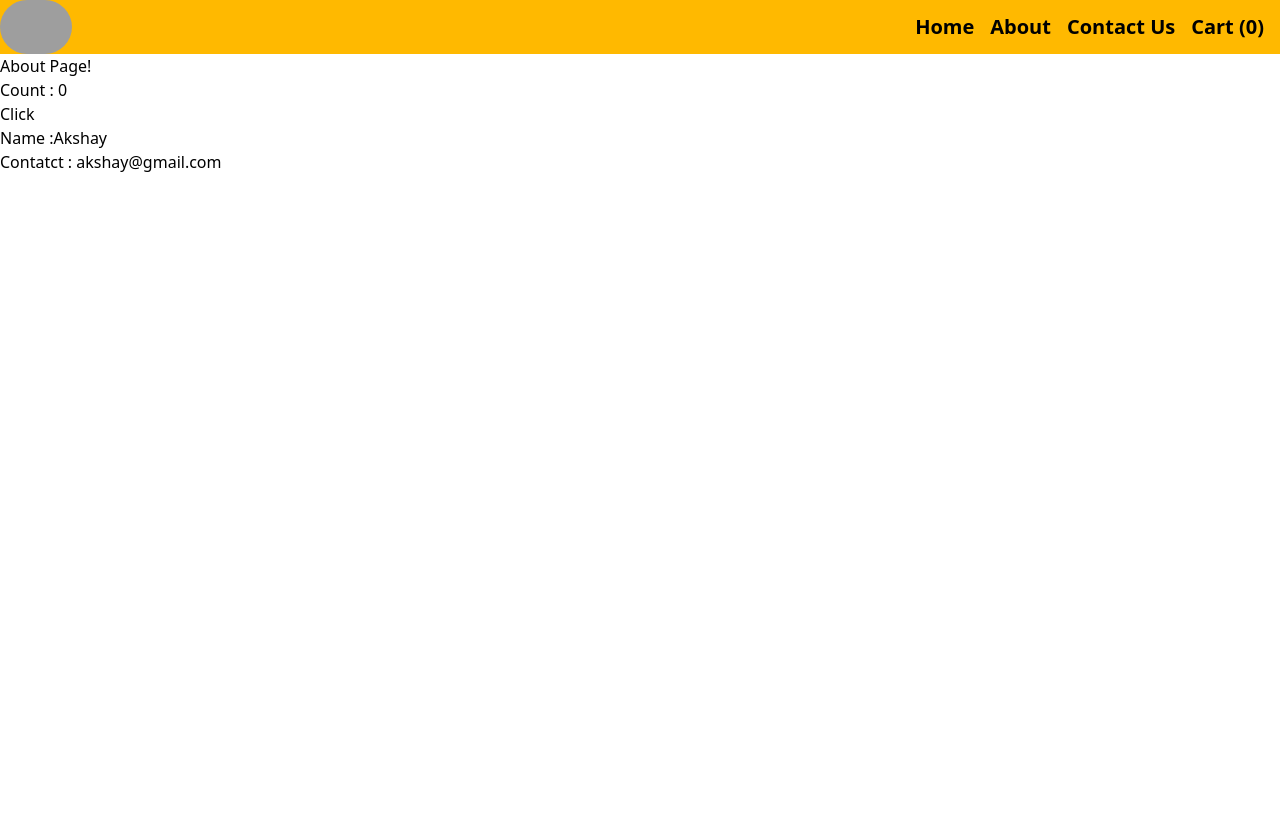
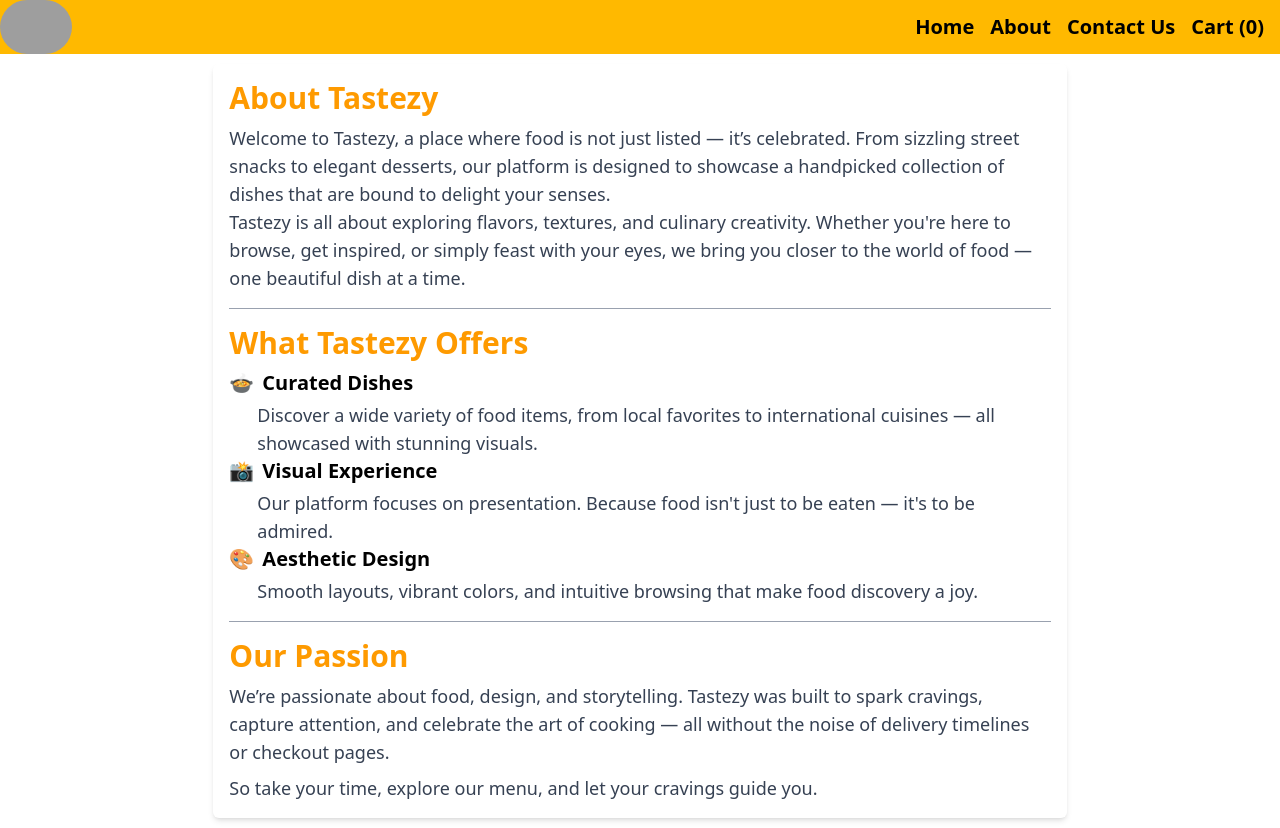
Before and after one commit to Madhuharika756/Tastezy_ReactProject, a React (Vite) app: page /about in a window 1280 px wide. Before the commit the page ends 800 px from the top, so only its background shows below. Built offline with nearby package versions, Linux system fonts and the light colour scheme; grey boxes are pictures that could not be loaded.

Commit message:
Modification

```diff
--- a/src/components/About.jsx
+++ b/src/components/About.jsx
@@ -1,30 +1,47 @@
 import UserClass from "./UserClass";
-const About =()=>{
-    return(
+const About = () => {
+    return (
         <>
-            <h1>About Page!</h1>
-            <UserClass name={"Akshay"}  email={'akshay@gmail.com'}/>
+            <div className="w-8/12 mx-auto my-2.5 shadow-md p-4 rounded-md">
+                <h1 className="text-3xl font-bold  text-amber-500 ">About Tastezy</h1>
+                <p className="text-left text-lg text-gray-700 mt-2 ">Welcome to Tastezy, a place where food is not just listed — it’s celebrated. From sizzling street snacks to elegant desserts, our platform is designed to showcase a handpicked collection of dishes that are bound to delight your senses.</p>
+
+                <p className="text-left text-lg text-gray-700">Tastezy is all about exploring flavors, textures, and culinary creativity. Whether you're here to browse, get inspired, or simply feast with your eyes, we bring you closer to the world of food — one beautiful dish at a time.</p>
+                <p className="border-b-1 border-gray-400 my-4"></p>
+                <h1 className="text-3xl font-bold  text-amber-500">What Tastezy Offers</h1>
+                <ul className="mt-2">
+                    <li className="space-y-1">
+                        <h2 className="text-xl font-bold flex items-center">
+                            🍲 <span className="ml-2">Curated Dishes</span>
+                        </h2>
+                        <p className="pl-7 text-gray-700  text-lg">
+                            Discover a wide variety of food items, from local favorites to international cuisines — all showcased with stunning visuals.
+                        </p>
+                    </li>
+                    <li className="space-y-1">
+                        <h2 className="text-xl font-bold flex items-center">
+                            📸 <span className="ml-2">Visual Experience</span>
+                        </h2>
+                        <p className="pl-7 text-gray-700  text-lg">
+                            Our platform focuses on presentation. Because food isn't just to be eaten — it's to be admired.
+                        </p>
+                    </li>
+                    <li className="space-y-1">
+                        <h2 className="text-xl font-bold flex items-center">
+                            🎨 <span className="ml-2">Aesthetic Design</span>
+                        </h2>
+                        <p className="pl-7 text-gray-700  text-lg">
+                            Smooth layouts, vibrant colors, and intuitive browsing that make food discovery a joy.
+                        </p>
+                    </li>
+                </ul>
+                <p className="border-b-1 border-gray-400 my-4"></p>
+                <h1 className="text-3xl font-bold  text-amber-500">Our Passion</h1>
+                <p className="text-left text-lg text-gray-700 mt-2 ">We’re passionate about food, design, and storytelling. Tastezy was built to spark cravings, capture attention, and celebrate the art of cooking — all without the noise of delivery timelines or checkout pages.</p>
+                <p className="text-left text-lg text-gray-700 mt-2 ">So take your time, explore our menu, and let your cravings guide you.</p>
+            </div>
         </>
     )
 }
 
 export default About;
-
-// 🥘 About Tastezy
-// Welcome to Tastezy — your go-to app for delicious food delivered fast, fresh, and right to your doorstep. Whether you're craving a quick snack, a hearty meal, or something sweet, Tastezy brings the best local flavors straight to you.
-
-// At Tastezy, we believe that great food should be just a tap away. That’s why we’ve built a platform that’s easy to use, lightning fast, and packed with variety. From street food and comfort classics to gourmet dishes and healthy eats, we’ve partnered with top restaurants and hidden gems to satisfy every craving.
-
-// 🚀 Why Tastezy?
-// Huge Variety: Explore a wide range of dishes and cuisines from your favorite local restaurants.
-
-// Fast Delivery: Get your food hot and on time, every time — with real-time order tracking.
-
-// No Hidden Fees: Transparent pricing and great value on every order.
-
-// Seamless Experience: Simple interface, secure payments, and reliable support make ordering easy.
-
-// 🌟 Our Mission
-// We’re on a mission to make food discovery joyful and effortless. Tastezy isn’t just about delivering meals — it’s about bringing people together through flavor, comfort, and convenience.
-
-// Thank you for choosing Tastezy — where taste meets technology, and cravings are always satisfied. 🍕🍔🍜
```
